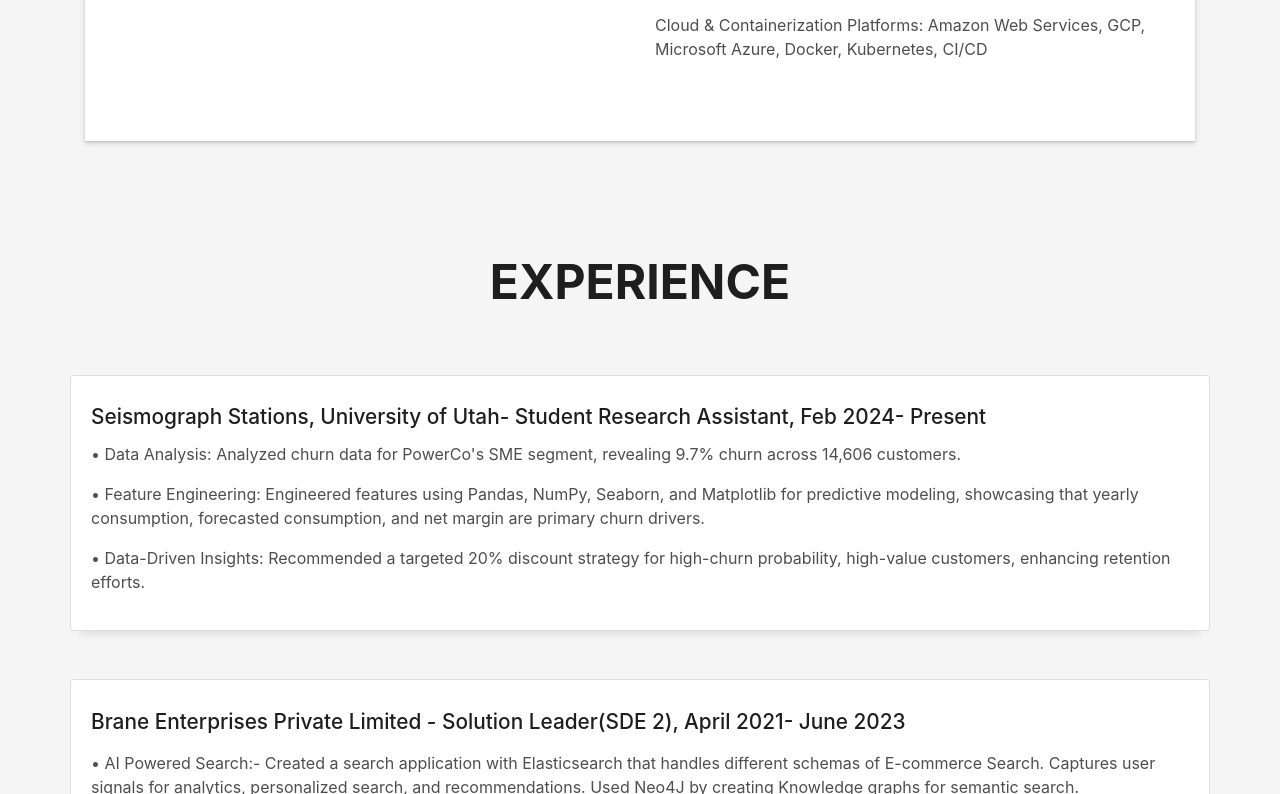
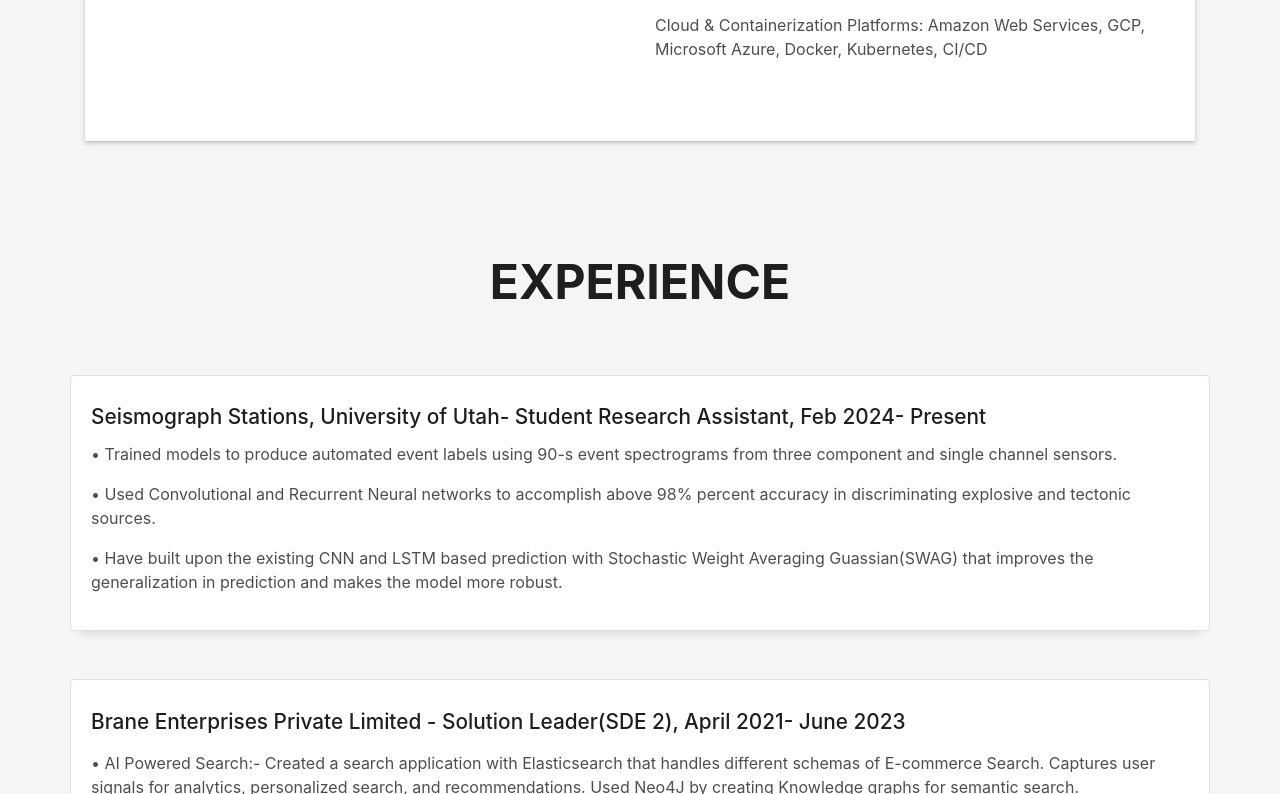
Before and after one commit to ShivaHariSonu/shivaportfolio, a plain HTML site: page index.html in a window 1280 px wide. Shown: the part 2027-2821 px from the top of the page. Drawn offline with Linux system fonts and the light colour scheme; no server answers; files whose address does not match are found by name.

Commit message:
Made changes for Work experience in Seismograph stations

```diff
--- a/index.html
+++ b/index.html
@@ -167,7 +167,7 @@
 
          <p>
         <p>
-          I am working as a Student Research Assistant at Seisomgraph Stations, University of Utah.
+          I am working as a Student Research Assistant at Seismograph Stations, University of Utah.
           My research is on using Stochastic Weight Averaging Guassian to generalise the current CNN and LSTM models for Earthquake and Mining signals classification problem.
         </p>
         <p>
@@ -224,11 +224,10 @@
             <h3 class="card-title"><target="_blank">
 Seismograph Stations, University of Utah- Student Research Assistant, Feb 2024- Present</a></h3>
             <p class="card-description">
-              • Data Analysis: Analyzed churn data for PowerCo's SME segment, revealing 9.7% churn across 14,606 customers.</p>
-             <p> • Feature Engineering: Engineered features using Pandas, NumPy, Seaborn, and Matplotlib for predictive
-              modeling, showcasing that yearly consumption, forecasted consumption, and net margin are primary churn drivers.</p>
-              <p>• Data-Driven Insights: Recommended a targeted 20% discount strategy for high-churn probability, high-value
-              customers, enhancing retention efforts.            </p>
+              • Trained models to produce automated event labels using 90-s event spectrograms from three component and single channel sensors.</p>
+             <p> • Used Convolutional and Recurrent Neural networks to accomplish above 98% percent accuracy in discriminating explosive and tectonic sources.</p>
+              <p>• Have built upon the existing CNN and LSTM based prediction with Stochastic Weight Averaging Guassian(SWAG)
+                that improves the generalization in prediction and makes the model more robust.  </p>
 
           </div>
         </div>
```
